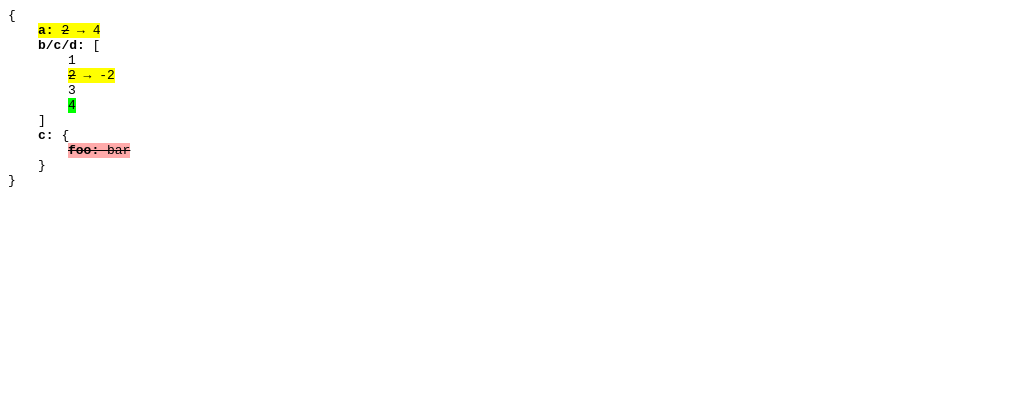
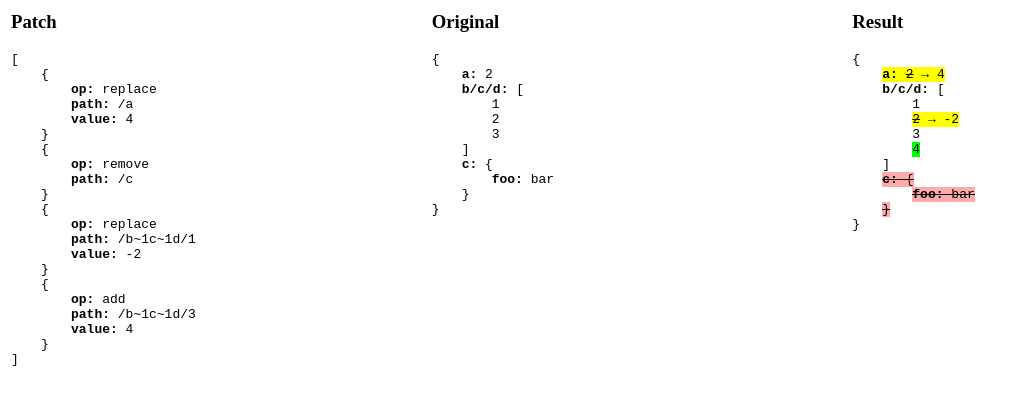
Before and after one commit to johanfforsberg/show-json-patch, a plain HTML site: page index.html in a window 1280 px wide. Shown: the whole page, without its empty margins (0-1029 px from the left). Drawn offline with Linux system fonts and the light colour scheme.

Commit message:
update example, signature change

```diff
--- a/index.html
+++ b/index.html
@@ -1,6 +1,32 @@
 <link rel="stylesheet" href="style.css"></style>
 
-<tt id="result"></tt>
+<style type="text/css">
+  table {
+    width: 100%;
+  }
+
+  td {
+      width: 33%;
+      vertical-align: top;
+  }
+</style>
+
+<table>
+  <tr>
+    <td>
+      <h3>Patch</h3>
+      <tt id="patch"></tt>
+    </td>
+    <td>
+      <h3>Original</h3>
+      <tt id="original"></tt>
+    </td>
+    <td>
+      <h3>Result</h3>
+      <tt id="result"></tt>
+    </td>
+  </tr>
+</table>
 
 <script src="jsonpatch.min.js"></script>
 <script src="showpatch.js"></script>
@@ -26,7 +52,7 @@
       },
       {
           "op": "remove",
-          "path": "/c/foo"
+          "path": "/c"
       },
       {
           "op": "replace",
@@ -40,7 +66,8 @@
       }
   ];
 
-  var element = document.getElementById("result");
-  showPatch(element, patch, input);
+  showPatch(document.getElementById("original"), input);
+  showPatch(document.getElementById("patch"), patch);
+  showPatch(document.getElementById("result"), input, patch);
 
 </script>
--- a/showpatch.js
+++ b/showpatch.js
@@ -178,7 +178,8 @@ var showPatch = (function () {
         return element;
     }
 
-    return function (element, patch, original) {
+    return function (element, original, patch) {
+        patch = patch || [];
         var formatted_patch = formatPatch(patch, original),
             result = jsonpatch.apply_patch(original, formatted_patch);
         prettyPrint(element, result);
```
